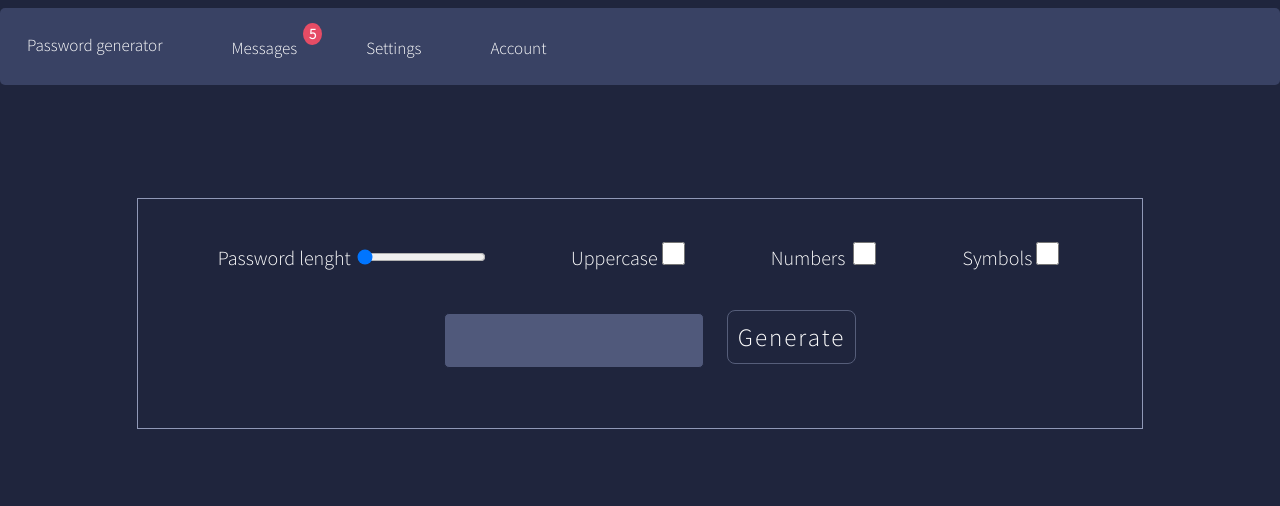
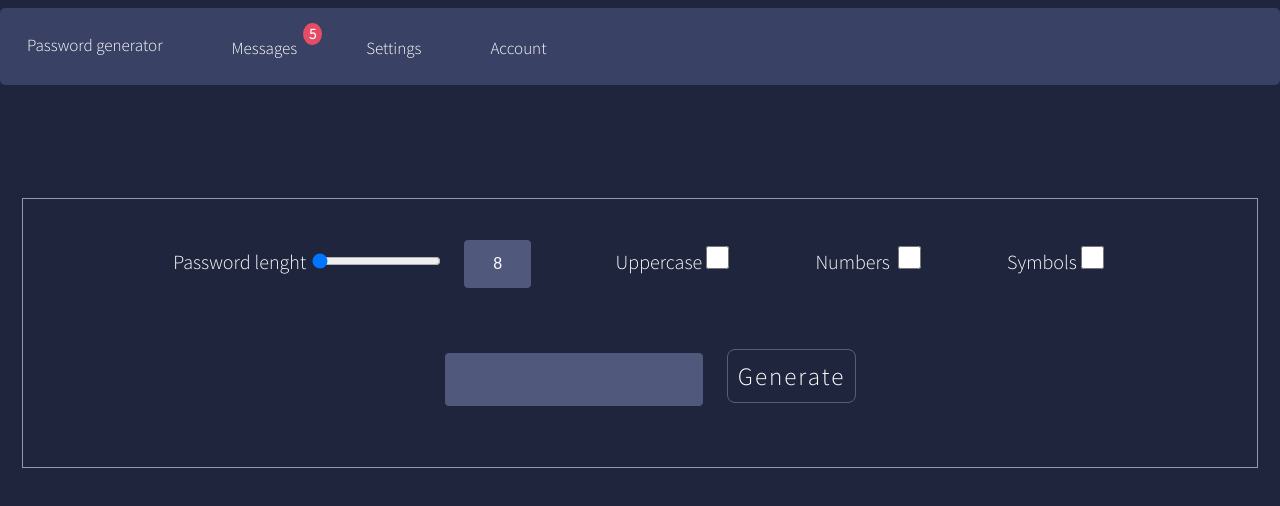
Before and after one commit to JelouaneAlae/Password-Generator-website, a plain HTML site: page index.html in a window 1280 px wide. Drawn offline with Linux system fonts and the light colour scheme.

Commit message:
showing range value

```diff
--- a/Jscript.js
+++ b/Jscript.js
@@ -54,3 +54,9 @@ function generatPass(){
     // alert(cpt);
     // alert(lenght+"____"+password);
 }
+
+
+function Range_value_display(){
+    var x =document.getElementById("range").value;
+    document.getElementById("range-value").value = x;
+}
--- a/index.html
+++ b/index.html
@@ -17,7 +17,7 @@
                 <header class="block">
                     <ul >
                         <li class="passGenerator">
-                            <a class="header-menu-tab" id="header-menu-tab1" href="#">Password generator</a>
+                            <a class="header-menu-tab" id="header-menu-tab1" href="#" onclick="Range_value_display()">Password generator</a>
                         </li>
                     </ul>
 
@@ -42,7 +42,8 @@
                 <fieldset class="main-fild">
 
                     <div class="filter-pass">
-                        <label >Password lenght <input type="range" min="8" value="8" max="30" id="range"></label>
+                        <label >Password lenght <input type="range" min="8" value="8" max="30" id="range" onchange="Range_value_display()"><input type="text" id="range-value" value="8"></input></label>
+
                         <label >Uppercase<input type="checkbox" id="checkboxUpper"></label>
                         <label >Numbers <input type="checkbox" id="checkboxNumber"></label>
                         <label >Symbols<input type="checkbox" id="checkboxSymbol" ></label>
--- a/main.css
+++ b/main.css
@@ -255,6 +255,8 @@ fieldset{
 	height: 55px;
 	font-size: large;
 	color: white;
+	padding: 2%;
+	text-align: center;
 }
 
 .main  .filter-pass  input[type ="checkbox"] {
@@ -266,3 +268,13 @@ fieldset{
 	border: 0.15em solid currentColor;
 	border-radius: 10em;
 }
+
+.filter-pass input[type='checkbox']{
+	color: #e64c65;
+}
+#range-value{
+	width: 6%;
+	text-align:center;
+	padding: 2%;
+	font-size: medium;
+}
```
